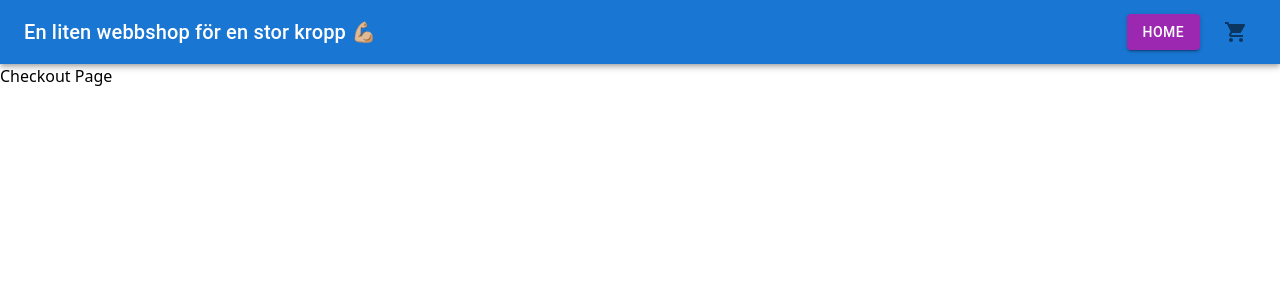
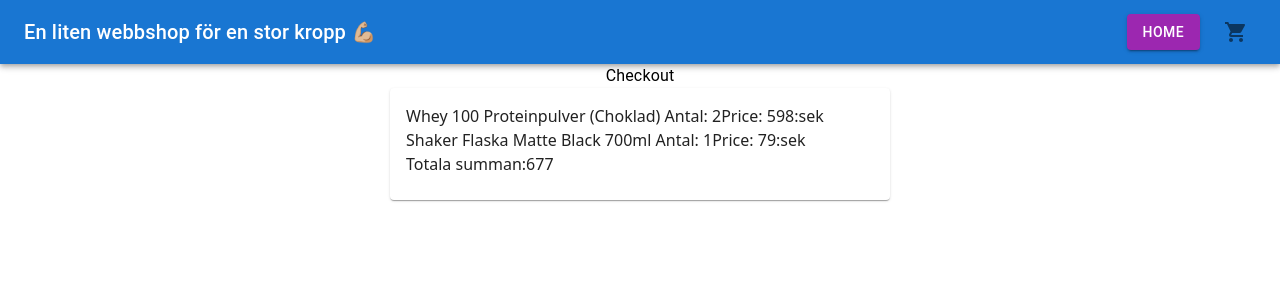
Before and after one commit to 04luknie-nemo/Webshopen, a React (Vite) app in the folder web/: page /checkout in a window 1280 px wide. Shown: the top 300 px of the page. Built offline with nearby package versions, Linux system fonts and the light colour scheme; the HTML template or start-up script is replaced by a standard one.

Commit message:
Add order summary with total price to checkout page

```diff
--- a/web/src/mockData.ts
+++ b/web/src/mockData.ts
@@ -1,4 +1,4 @@
-import { type Product } from "./types";
+import { type Product, type Customer, type CartItem } from "./types";
 
 export const initialProducts: Product[] = [
   {
@@ -82,3 +82,25 @@ export const initialProducts: Product[] = [
     stock: 25
   }
 ];
+
+export const initialCartItems: CartItem[] = [
+  {
+    product: initialProducts[0], // Whey 100 Proteinpulver (299 kr)
+    quantity: 2,
+  },
+  {
+    product: initialProducts[6], // Shaker Flaska (79 kr)
+    quantity: 1,
+  },
+];
+
+export const mockCustomer: Customer = {
+  id: 1,
+  fullName: "Ola Olausson",
+  email: "ola@example.com",
+  phoneNumber: "070-123 45 67",
+  address: "Storgatan 12",
+  zipCode: "503 38",
+  city: "Borås",
+  country: "Sverige",
+};
--- a/web/src/pages/checkoutPage.tsx
+++ b/web/src/pages/checkoutPage.tsx
@@ -1,3 +1,28 @@
+import { Card, CardContent, Container, Typography } from "@mui/material";
+import { initialCartItems } from "../mockData";
+
 export default function CheckoutPage() {
-    return(<>Checkout Page</>)
+  let totalAmount = 0;
+  for (const item of initialCartItems) {
+    totalAmount += item.product.price * item.quantity;
+  }
+  return (
+    <Container>
+      <Typography align="center">Checkout</Typography>
+
+      <Card sx={{ maxWidth: 500, mx: "auto" }}>
+        <CardContent>
+          <ul>
+            {initialCartItems.map((item) => (
+              <li key={item.product.id}>
+                {item.product.title} Antal: {item.quantity}
+                Price: {item.product.price * item.quantity}:sek
+              </li>
+            ))}
+          </ul>
+          Totala summan:{totalAmount}
+        </CardContent>
+      </Card>
+    </Container>
+  );
 }
```
